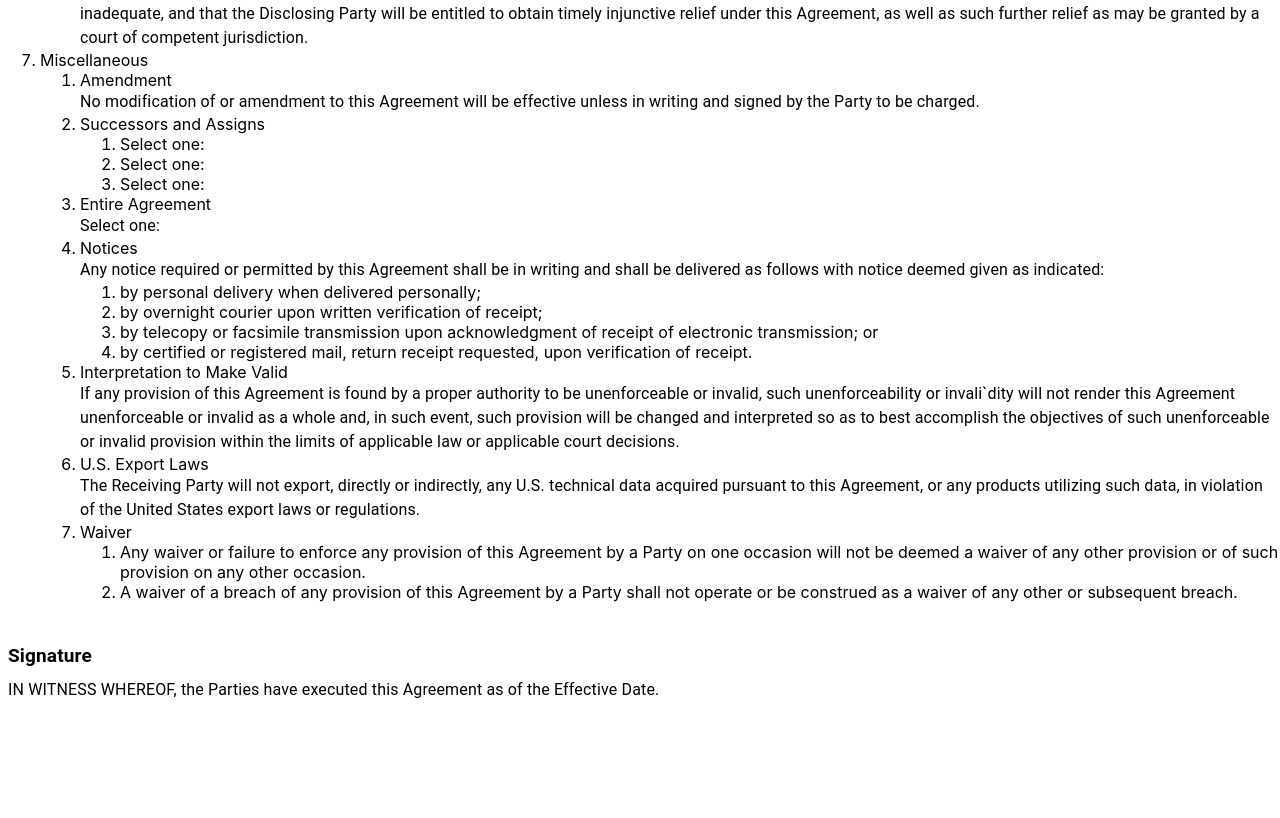
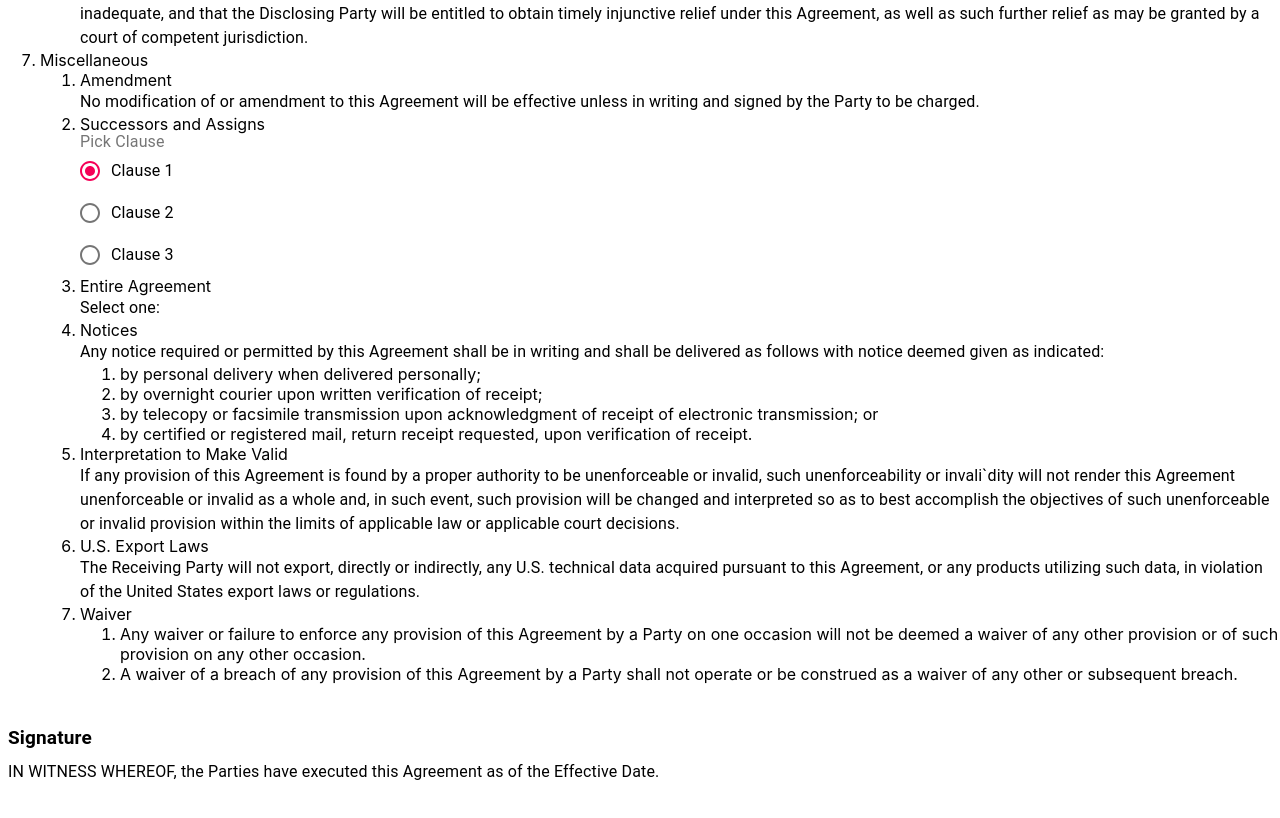
Before and after one commit to shawnchoii/lawCS, a React (Create React App) app in the folder law/: page /test in a window 1280 px wide. Shown: the part 2403-3221 px from the top of the page. Before the commit the page ends 3183 px from the top, so only its background shows below. Built offline with nearby package versions, Linux system fonts and the light colour scheme.

Commit message:
restyled landing page and added radio buttons to test page

```diff
--- a/law/src/pages/Home.js
+++ b/law/src/pages/Home.js
@@ -20,10 +20,10 @@ const Home = () => {
   return (
     <div className="App">
       <Container>
-        <Typography className={classes.text1}>
+        <Typography className={classes.text1} align="center">
           Codifying and automating legal documents
         </Typography>
-        <Typography className={classes.text2}>
+        <Typography className={classes.text2} align="center">
           CommonAccord is an initiative to create global codes of legal
           transacting by codifying and automating legal documents, including
           contracts, permits, organizational documents, and consents. We
@@ -57,7 +57,7 @@ const Home = () => {
         </Grid>
       </Grid>
       <Grid container className={classes.users}>
-        <Typography variant="h4">Streamlined Legal Transacting</Typography>
+        <Typography variant="h4" align="center">Streamlined Legal Transacting</Typography>
         <Grid container className={classes.grid} spacing={4}>
           <Grid item xs={3}>
             <BusinessCenterRoundedIcon color="primary" />
@@ -116,7 +116,7 @@ const Home = () => {
         </Grid>
       </Grid>
 
-      <Grid container className={classes.flex}>
+      <Grid container className={classes.flex} align="center">
         <Grid item xs={3}>
           <Image fluid className={classes.image} src={MIT_image} />
         </Grid>
--- a/law/src/pages/Test.js
+++ b/law/src/pages/Test.js
@@ -1,12 +1,24 @@
-import React from "react";
+import React, {useState} from "react";
 import {
   Typography,
   Grid,
   Box,
+  Radio,
+  RadioGroup,
+  FormControl,
+  FormLabel,
+  FormControlLabel,
 } from "@material-ui/core";
+
 import { makeStyles } from "@material-ui/core/styles";
 
 const Test = () => {
+  const [value, setValue] = useState('1');
+
+  const handleChange = (event) => {
+    setValue(event.target.value);
+  };
+
   const classes = useStyles();
 
   return (
@@ -130,11 +142,19 @@ const Test = () => {
           <li>Amendment</li>
           <Typography>No modification of or amendment to this Agreement will be effective unless in writing and signed by the Party to be charged.</Typography>
           <li>Successors and Assigns</li>
-          <ol>
+          <FormControl component="fieldset">
+            <FormLabel component="legend">Pick Clause</FormLabel>
+            <RadioGroup aria-label="clause" name="clause1" value={value} onChange={handleChange}>
+              <FormControlLabel value="1" control={<Radio />} label="Clause 1" />
+              <FormControlLabel value="2" control={<Radio />} label="Clause 2" />
+              <FormControlLabel value="3" control={<Radio />} label="Clause 3" />
+            </RadioGroup>
+          </FormControl>
+          {/* <ol>
             <li>Select one:</li>
             <li>Select one:</li>
             <li>Select one:</li>
-          </ol>
+          </ol> */}
           <li>Entire Agreement</li>
           <Typography>Select one:</Typography>
           <li>Notices</li>
@@ -199,5 +219,4 @@ const useStyles = makeStyles({
     color: `black`,
   },
 });
-
 export default Test;
```
